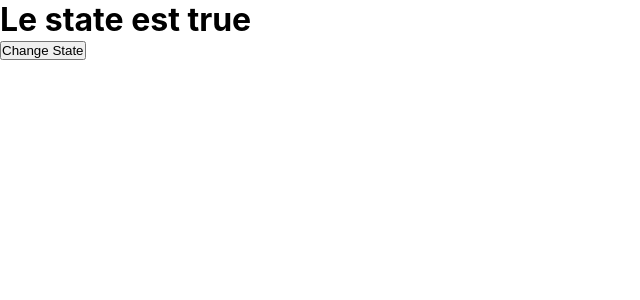
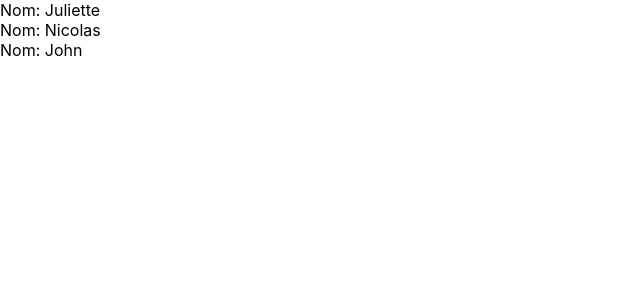
Before and after one commit to nicodvne/ReactDiscover, a React (Create React App) app: page / in a window 1280 px wide. Shown: the top 300 px of the page, without its empty margins (0-640 px from the left). Built offline with nearby package versions, Linux system fonts and the light colour scheme; the HTML template or start-up script is replaced by a standard one.

Commit message:
Base React ok

```diff
--- a/src/App.js
+++ b/src/App.js
@@ -3,22 +3,40 @@ import Item from './Components/Item/Item';
 
 function App() {
 
-  const [toogle, setToogle] = useState(true);
+  const [dataArr, setDataArr] = useState([
+    {nom: "Juliette"},
+    {nom: "Nicolas"},
+    {nom: "John"},
+  ]);
 
-  const changeState = () => {
+  /**
+   * const changeState = () => {
     setToogle(!toogle);
   }
+   */
 
-  let toogleContent;
-  toogleContent = toogle ? <h1>Le state est true</h1> : <h1>Le state est false</h1>
 
-    return (
+  /**
+   * return (
       <div className="App">
-        {toogleContent}
+        <div className={toogle ? "box animated" : "box"}></div>
         <button onClick={changeState}>Change State</button>
       </div>
 
     );
+   */
+
+    return (
+      <div className="App">
+         {/**
+          * Ici, l'index nous permet d'indentifier de facon unique (0, 1, 2) les éléments de la liste comme les index d'un tableau
+          * Il s'agit d'un comportement de base de la méthode map
+          * Si pas d'index -> erreur dans la console JS
+          */}
+          { dataArr.map((item, index) => { return <p key={index}> Nom: {item.nom}</p> })}
+      </div>
+    )
+
 
 
 
--- a/src/index.css
+++ b/src/index.css
@@ -17,3 +17,16 @@ code {
   font-family: source-code-pro, Menlo, Monaco, Consolas, 'Courier New',
     monospace;
 }
+
+.box {
+  width: 200px;
+  height: 200px;
+  background: salmon;
+  margin: 30px;
+  transition: all ease-in-out 0.4s;
+}
+
+.animated {
+  background: lightblue;
+  transform: scale(1.3);
+}
```
